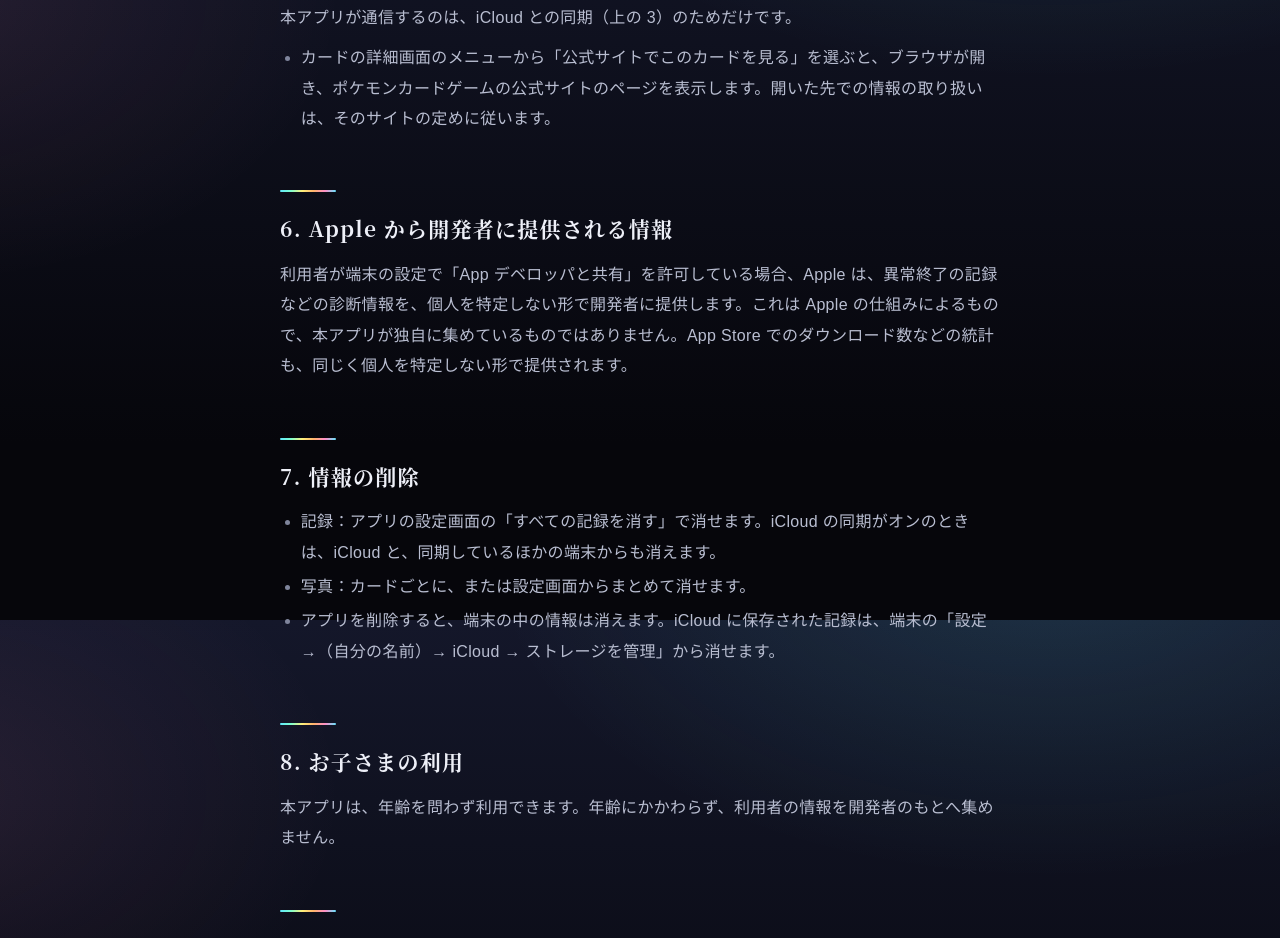
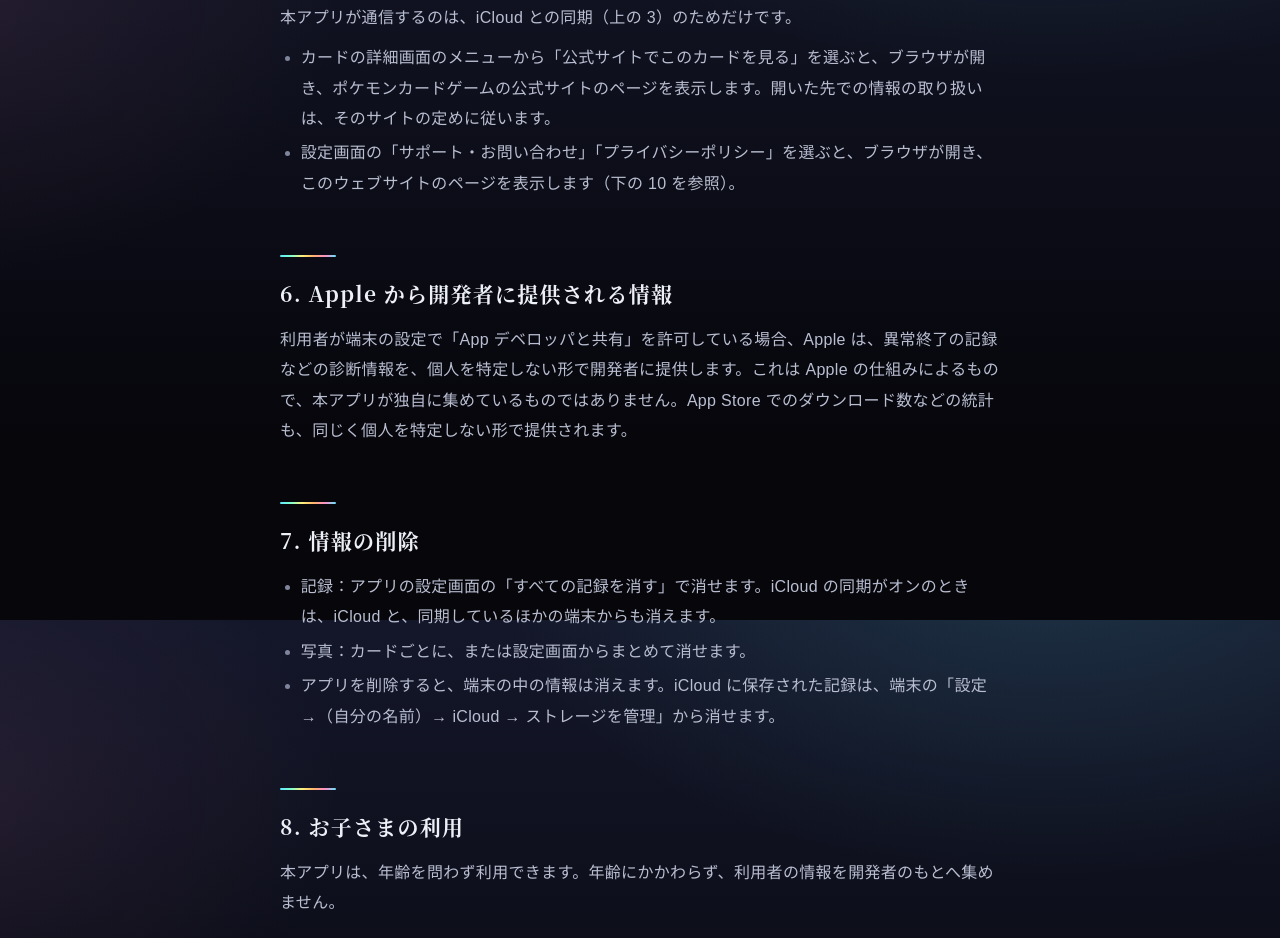
Before and after one commit to unotovive/pocolle, a plain HTML site: page privacy/index.html in a window 1280 px wide. Shown: the part 1780-2718 px from the top of the page. Drawn offline with Linux system fonts and the light colour scheme.

Commit message:
プライバシーポリシー：設定画面のリンクからこのサイトを開くことを追記
Co-Authored-By: Claude Fable 5.2 <noreply@anthropic.com>

```diff
--- a/privacy/index.html
+++ b/privacy/index.html
@@ -68,6 +68,7 @@
   <p>本アプリが通信するのは、iCloud との同期（上の 3）のためだけです。</p>
   <ul>
     <li>カードの詳細画面のメニューから「公式サイトでこのカードを見る」を選ぶと、ブラウザが開き、ポケモンカードゲームの公式サイトのページを表示します。開いた先での情報の取り扱いは、そのサイトの定めに従います。</li>
+    <li>設定画面の「サポート・お問い合わせ」「プライバシーポリシー」を選ぶと、ブラウザが開き、このウェブサイトのページを表示します（下の 10 を参照）。</li>
   </ul>
 
   <h2>6. Apple から開発者に提供される情報</h2>
```
